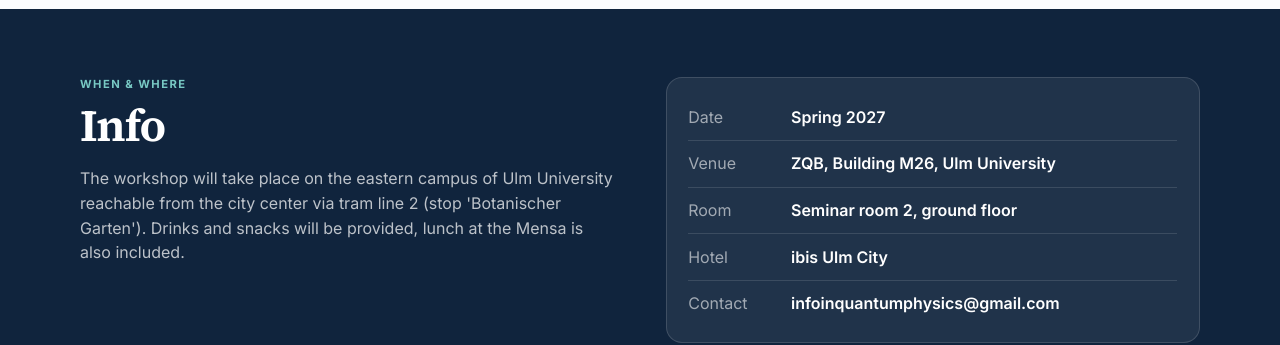
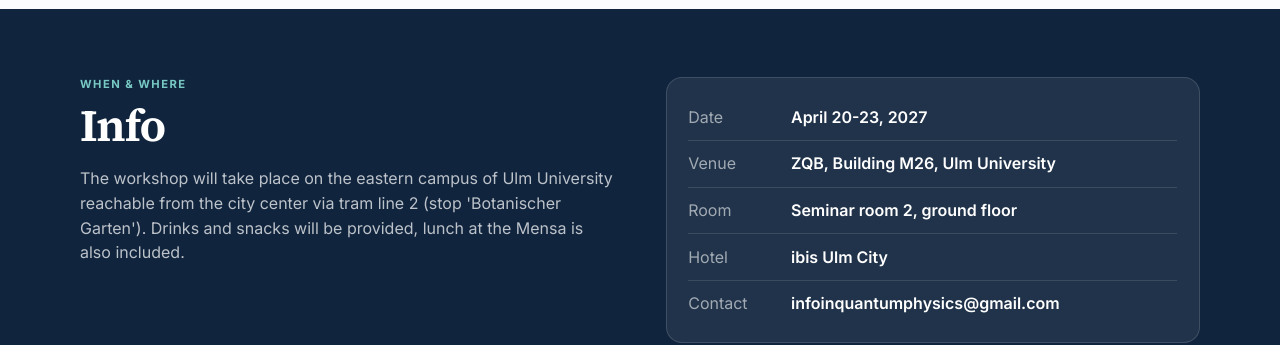
Before and after one commit to Tobi-Haas/iiqp, a Jekyll site: the page built from index.md, in a window 1280 px wide and 900 px high, scrolled down 2296 px. Shown: the part 224-569 px from the top of the window. Built offline with Jekyll 4.4.1, drawn with Linux system fonts in a browser that asks for light colours.

Commit message:
Update venue.html

```diff
--- a/_includes/venue.html
+++ b/_includes/venue.html
@@ -6,7 +6,7 @@
       <p class="venue-intro">The workshop will take place on the eastern campus of Ulm University reachable from the city center via tram line 2 (stop <a href="https://maps.app.goo.gl/rCHfQKLxDtiaZ6i79" target="_blank">'Botanischer Garten'</a>). Drinks and snacks will be provided, lunch at the <a href="https://sw-ulm-spl51.maxmanager.xyz/index.php?locationId=1&lang=en" target="_blank">Mensa</a> is also included.</p>
     </div>
     <dl class="details-card">
-      <div><dt>Date</dt><dd>Spring 2027</dd></div>
+      <div><dt>Date</dt><dd>April 20-23, 2027</dd></div>
       <div><dt>Venue</dt><dd><a href="https://maps.app.goo.gl/ENgUeYL3vKQjDW8z9" target="_blank">ZQB, Building M26, Ulm University</a></dd></div>
       <div><dt>Room</dt><dd>Seminar room 2, ground floor</dd></div>
       <div><dt>Hotel</dt><dd><a href="https://all.accor.com/booking/en/ibis/hotel/0800?destination=ulm-germany&compositions=1&dateIn=2026-07-21&dateOut=2026-07-22&nights=1&hideWDR=false&accessibleRoom=false" target="_blank">ibis Ulm City</a></dd></div>
```
